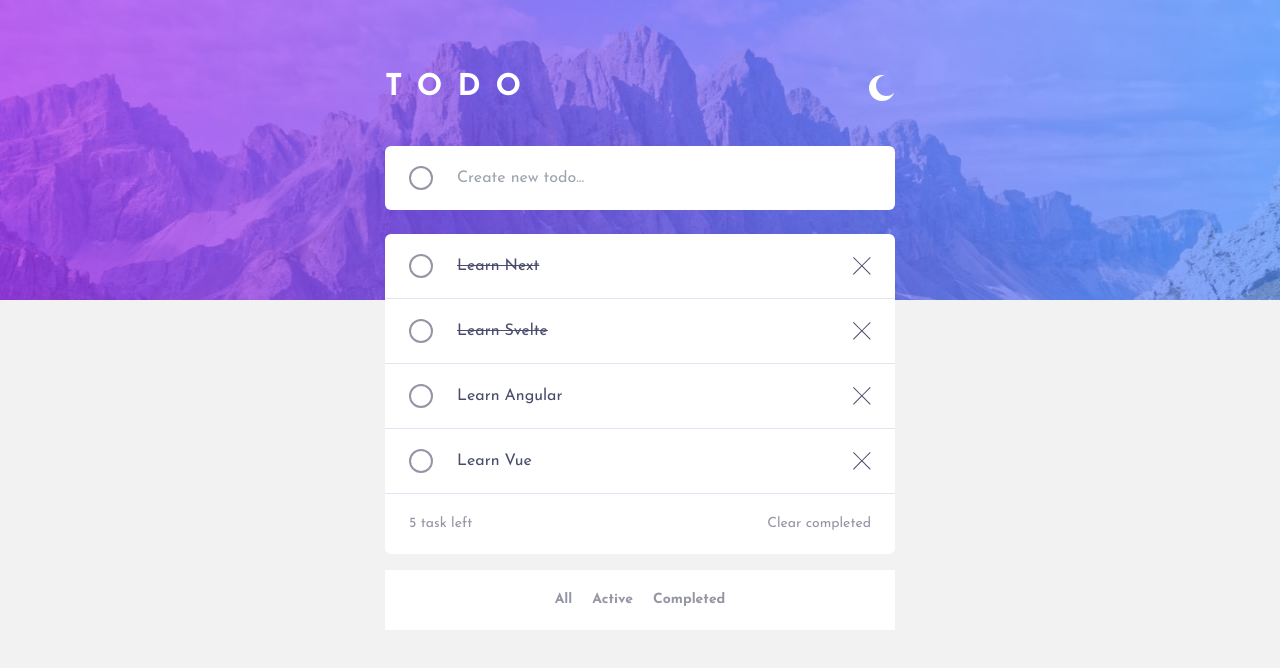
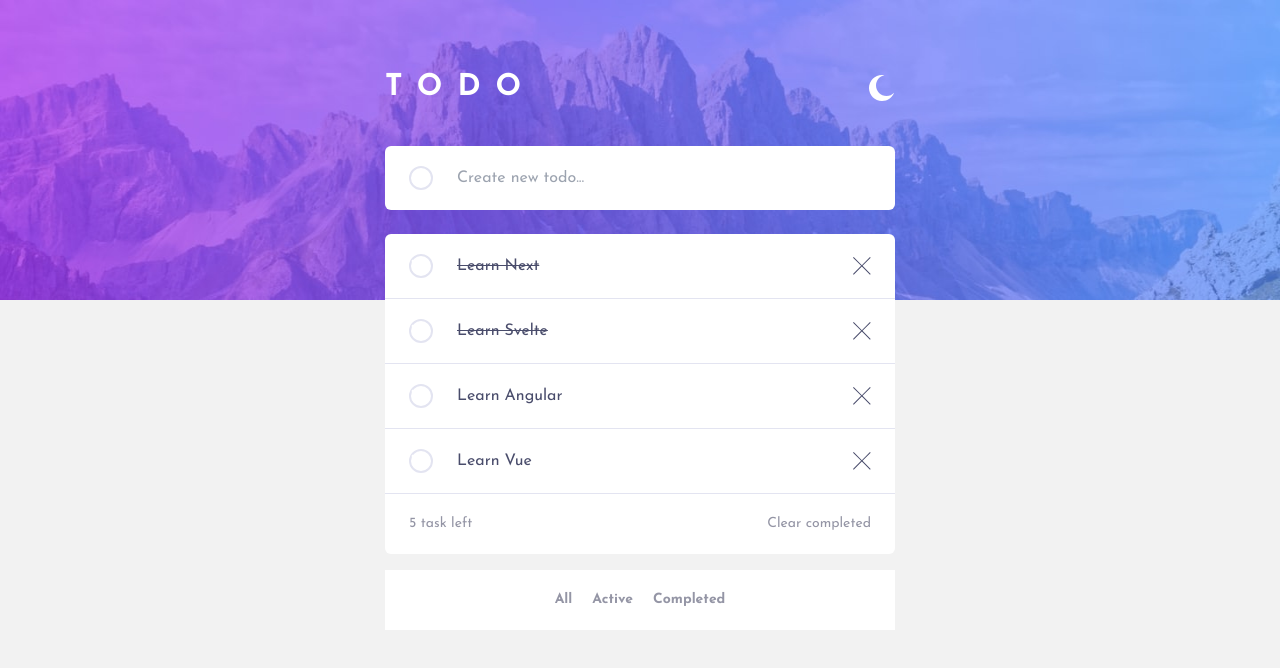
Before and after one commit to webmasterft/FrontEnd-Mentor-React-todo-app, a React (Create React App) app: page / in a window 1280 px wide. Shown: the top 668 px of the page. Built offline with nearby package versions, Linux system fonts and the light colour scheme.

Commit message:
Rename Icons

```diff
--- a/src/components/Header.jsx
+++ b/src/components/Header.jsx
@@ -1,5 +1,5 @@
 import React from 'react';
-import MoonIcon from './icons/MoonIcon.jsx';
+import IconMoon from './icons/IconMoon.jsx';
 
 const Header = () => {
   return (
@@ -9,7 +9,7 @@ const Header = () => {
           Todo
         </h1>
         <button className="shrink-0">
-          <MoonIcon />
+          <IconMoon />
         </button>
       </div>
     </header>
--- a/src/components/TodoCreate.jsx
+++ b/src/components/TodoCreate.jsx
@@ -16,7 +16,7 @@ const TodoCreate = ({ createTodo }) => {
       onSubmit={handleSubmit}
       className="mt-[40px] mb-[24px] w-full bg-white rounded-md py-5 px-6 overflow-hidden flex items-center gap-[24px]"
     >
-      <span className="rounded-full w-[24px] h-[24px] border-2 block shrink-0 border-gray"></span>
+      <span className="rounded-full w-[24px] h-[24px] border-2 block shrink-0 border-gray3"></span>
       <input
         className="w-full text-gray outline-none"
         type="text"
--- a/src/components/TodoItem.jsx
+++ b/src/components/TodoItem.jsx
@@ -1,18 +1,21 @@
 import React from 'react';
-import CrossIcon from './icons/CrossIcon';
+import IconCross from './icons/IconCross';
+import IconCheck from './icons/IconCheck';
 
 const TodoItem = ({ todo }) => {
   const { id, title, completed } = todo;
   return (
     <article id={id}>
       <button className="flex-none">
-        <span className="rounded-full w-[24px] h-[24px] border-2 block shrink-0 border-gray"></span>
+        <span className="rounded-full w-[24px] h-[24px] border-2 block shrink-0 border-gray3">
+          <IconCheck />
+        </span>
       </button>
       <p className={`grow text-purple ${completed && 'line-through'}`}>
         {title}
       </p>
       <button className="flex-none">
-        <CrossIcon />
+        <IconCross />
       </button>
     </article>
   );
--- /dev/null
+++ b/src/components/icons/IconCheck.jsx
@@ -0,0 +1,16 @@
+import React from 'react';
+
+const IconCheck = () => {
+  return (
+    <svg xmlns="http://www.w3.org/2000/svg" width="11" height="9">
+      <path
+        fill="none"
+        stroke="#FFF"
+        strokeWidth="2"
+        d="M1 4.304L3.696 7l6-6"
+      />
+    </svg>
+  );
+};
+
+export default IconCheck;
--- a/src/components/icons/CrossIcon.jsx
+++ b/src/components/icons/IconCross.jsx
@@ -1,6 +1,6 @@
 import React from 'react';
 
-const CrossIcon = ({ fill = '#494C6B', ...props }) => {
+const IconCross = ({ fill = '#494C6B', ...props }) => {
   return (
     <svg
       xmlns="http://www.w3.org/2000/svg"
@@ -17,4 +17,4 @@ const CrossIcon = ({ fill = '#494C6B', ...props }) => {
   );
 };
 
-export default CrossIcon;
+export default IconCross;
```
Also changed, not shown: src/components/icons/IconMoon.jsx (renamed from src/components/icons/MoonIcon.jsx).
